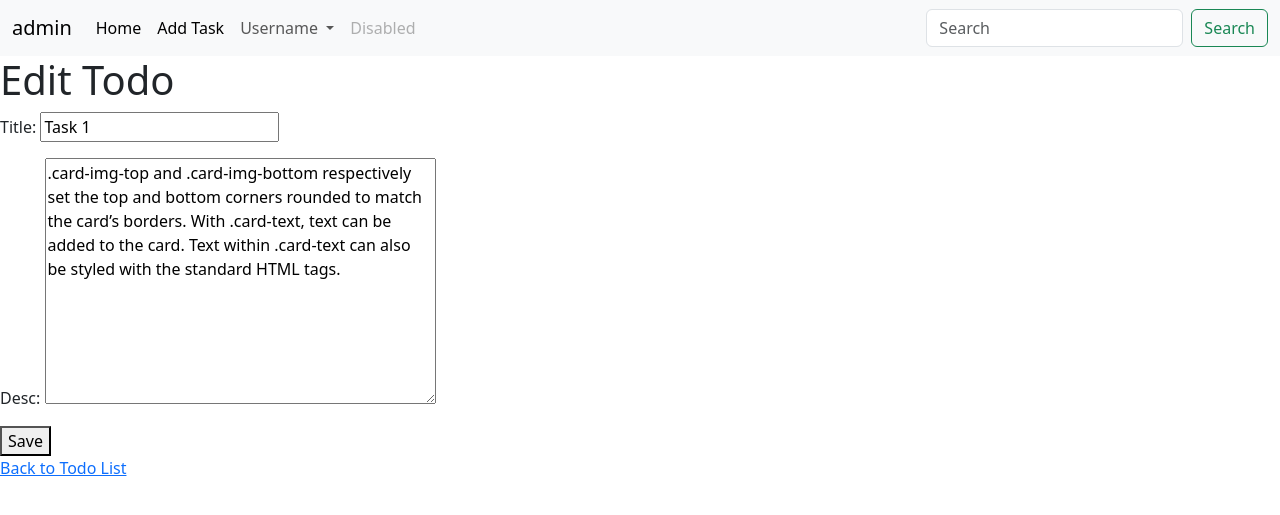
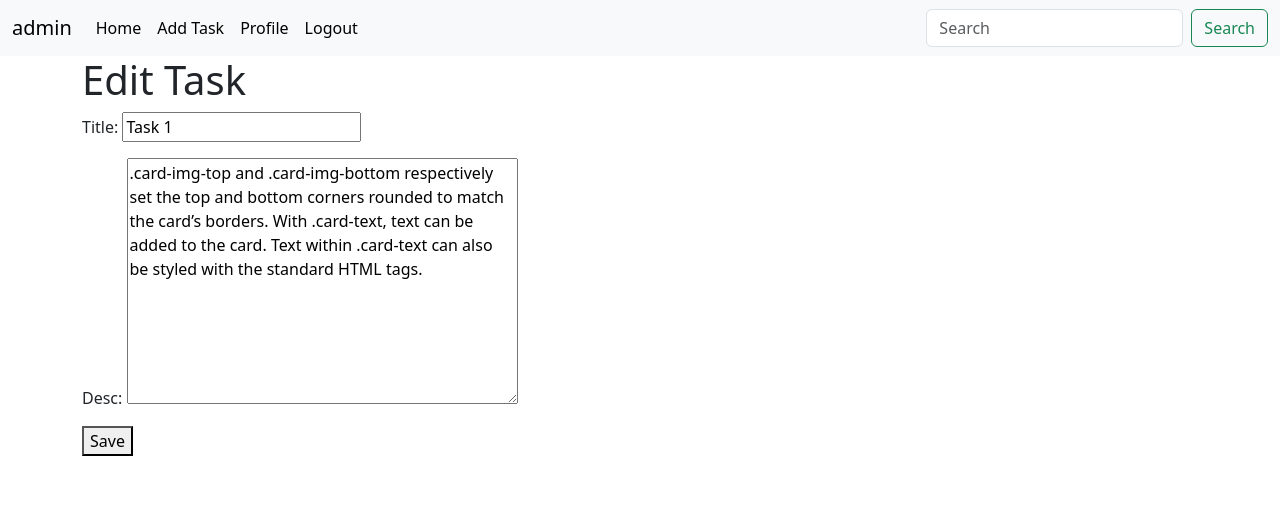
Before and after one commit to Aniketroy2003/mini_webapp, a Django app: page /edit/1/ in a window 1280 px wide. Shown: the top 515 px of the page. Run offline with Django 5.2, Linux system fonts and the light colour scheme; a user stored in the database is signed in; data comes from the database, SQL or seed files in the repository; both versions use the stored data as it was after the commit.

Commit message:
last commit

```diff
--- a/project/core/templates/base.html
+++ b/project/core/templates/base.html
@@ -19,23 +19,19 @@
           <div class="collapse navbar-collapse" id="navbarSupportedContent">
             <ul class="navbar-nav me-auto mb-2 mb-lg-0">
               <li class="nav-item">
-                <a class="nav-link active" aria-current="page" href="#">Home</a>
+                <a class="nav-link active" aria-current="page" href="/">Home</a>
               </li>
               <li class="nav-item">
                 <a class="nav-link active" aria-current="page" href="{% url "add_task" %}">Add Task</a>
               </li>
-              <li class="nav-item dropdown">
-                <a class="nav-link dropdown-toggle" href="#" role="button" data-bs-toggle="dropdown" aria-expanded="false">
-                  Username
-                </a>
-                <ul class="dropdown-menu">
-                  <li><a class="dropdown-item" href="{% url "profile" %}">Profile</a></li>
-                  <li><a class="dropdown-item" href="{% url "logout" %}">Logout</a></li>
-                </ul>
+              <li class="nav-item">
+                <a class="nav-link active" aria-current="page" href="{% url "profile" %}">Profile</a>
               </li>
               <li class="nav-item">
-                <a class="nav-link disabled" aria-disabled="true">Disabled</a>
+                <a class="nav-link active" aria-current="page" href="{% url "logout" %}">Logout</a>
               </li>
+
+
             </ul>
             <form class="d-flex" role="search">
               <input class="form-control me-2" type="search" placeholder="Search" aria-label="Search">
--- a/project/core/templates/edit_task.html
+++ b/project/core/templates/edit_task.html
@@ -2,11 +2,12 @@
 {% block title %}Home{% endblock title %}
 
 {% block body %}
-<h1>Edit Todo</h1>
+<div class="container">
+<h1>Edit Task</h1>
     <form method="post">
         {% csrf_token %}
         {{ form.as_p }}
         <button type="submit">Save</button>
     </form>
-    <a href="{% url 'index' %}">Back to Todo List</a>
+</div>
 {% endblock body%}
--- a/project/core/templates/home.html
+++ b/project/core/templates/home.html
@@ -2,9 +2,9 @@
 {% block title %}Home{% endblock title %}
 
 {% block body %}
-<div class="row m-4 ">
+<div class="row m-4">
 {% for i in task %}
-<div class="card" style="width: 18rem;">
+<div class="card m-4" style="width: 18rem;">
     <div class="card-body">
       <h5 class="card-title">{{i.title}}</h5>
       <p class="card-text">{{i.desc}}</p>
```
Also changed, not shown: project/core/templates/add_task.html (+8 -10 lines), project/db.sqlite3.
